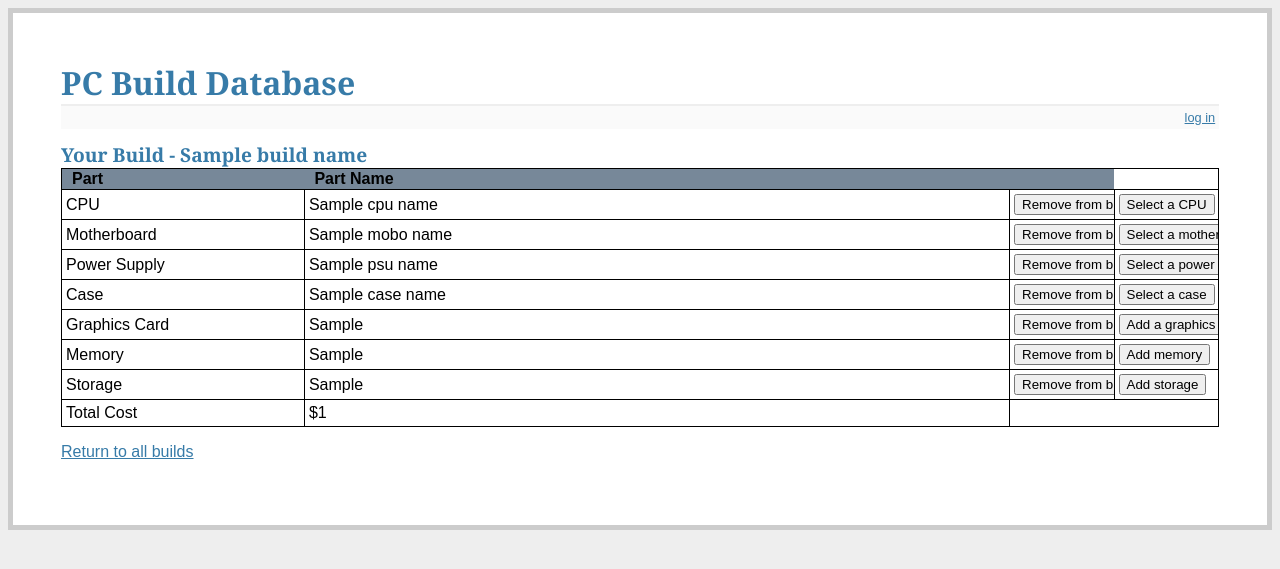
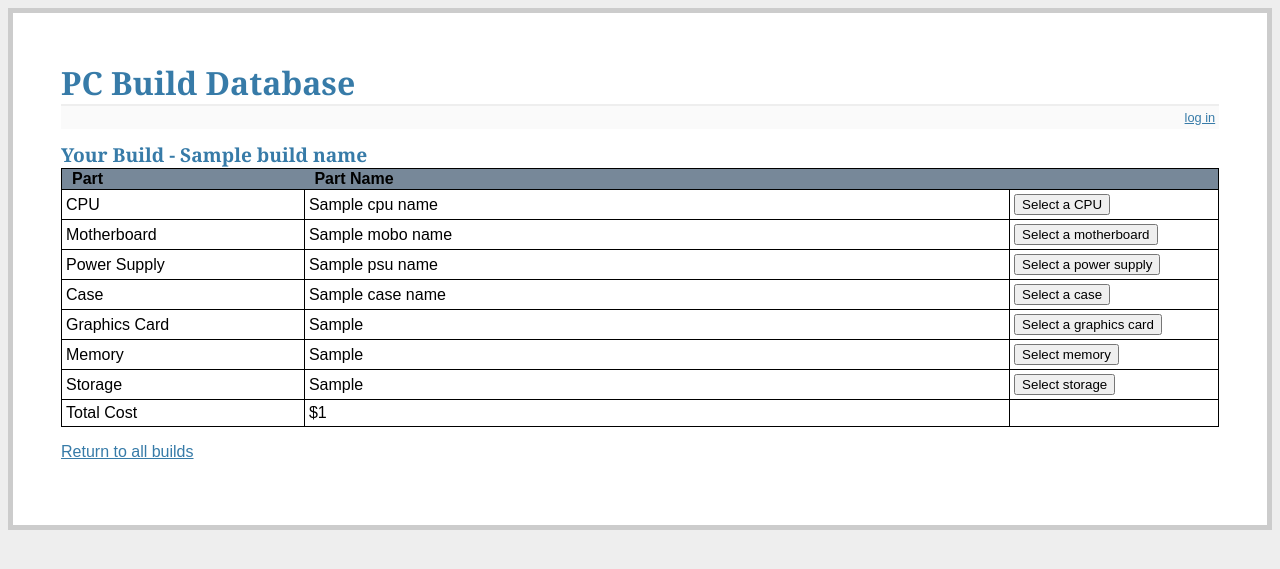
Before and after one commit to btsaubt/pc-build-db, a Flask app: template templates/current_build.html in a window 1280 px wide. Shown: the top 569 px of the page. Run offline with Flask 2, Linux system fonts and the light colour scheme; the template is opened without the code that fills it: most values are stand-ins (such as "Sample title", 1, 10 or a date in 2020); parts of the project's set-up code (start-up, migrations or seed data) failed here and were passed over.

Commit message:
rollback

```diff
--- a/templates/current_build.html
+++ b/templates/current_build.html
@@ -24,7 +24,7 @@ td {
 }
 
 #smaller{
-  font-size: smaller;
+  font-size: ;
 }
 
 #container {
@@ -47,122 +47,40 @@ td {
         <th style="width:20%;">Part</th> <th style="width:60%;"> Part Name </th> <th> </th>
       </tr>
       <tr>
-        <td class="smaller">CPU</td>
-        <td>{{cpu_name}}</td>
-        <td>
-          {% if cpu_name != "No CPU selected" %}
-            <form method="GET" action="{{ url_for('remove_cpu') }}"><input type="submit" value="Remove from build"></form>
-          {% endif %}
-        </td>
-        <td><form method="GET" action="{{ url_for('cpu_index') }}"><input type="submit" value="Select a CPU"></form></td>
-      </tr>
-
-      <tr>
-        <td class="smaller">Motherboard</td>
-        <td>{{mobo_name}}</td>
-        <td>
-          {% if mobo_name != "No motherboard selected" %}
-            <form method="GET" action="{{ url_for('remove_mobo') }}"><input type="submit" value="Remove from build"></form>
-          {% endif %}
-        </td>
-        <td><form method="GET" action="{{ url_for('motherboard_index') }}"><input type="submit" value="Select a motherboard"></form></td>
-      </tr>
-
-      <tr>
-        <td class="smaller">Power Supply</td>
-        <td>{{psu_name}}</td>
-        <td>
-          {% if psu_name != "No power supply selected" %}
-            <form method="GET" action="{{ url_for('remove_psu') }}"><input type="submit" value="Remove from build"></form>
-          {% endif %}
-        </td>
-        <td><form method="GET" action="{{ url_for('psu_index') }}"><input type="submit" value="Select a power supply"></form></td>
+        <td class="smaller">CPU</td> <td>{{cpu_name}}</td> <td><form method="GET" action="{{ url_for('cpu_index') }}"><input type="submit" value="Select a CPU"></form></td>
       </tr>
       <tr>
-        <td class="smaller">Case</td>
-        <td>{{case_name}}</td>
-        <td>
-          {% if case_name != "No case selected" %}
-            <form method="GET" action="{{ url_for('remove_case') }}"><input type="submit" value="Remove from build"></form>
-          {% endif %}
-        </td>
-        <td><form method="GET" action="{{ url_for('case_index') }}"><input type="submit" value="Select a case"></form></td>
+        <td class="smaller">Motherboard</td> <td>{{mobo_name}}</td> <td><form method="GET" action="{{ url_for('motherboard_index') }}"><input type="submit" value="Select a motherboard"></form></td>
       </tr>
-
-      {% for gpu_n, gpu_i in gpu_name %}
-        {% if loop.index == 1 %}
+      <tr>
+        <td class="smaller">Power Supply</td> <td>{{psu_name}}</td> <td><form method="GET" action="{{ url_for('psu_index') }}"><input type="submit" value="Select a power supply"></form></td>
+      </tr>
+      <tr>
+        <td class="smaller">Case</td> <td>{{case_name}}</td> <td><form method="GET" action="{{ url_for('case_index') }}"><input type="submit" value="Select a case"></form></td>
+      </tr>
       <tr>
         <td class="smaller">Graphics Card</td>
-            <td>{{ gpu_n }}</td>
-            <td>
-              {% if gpu_n != "No graphics card selected" %}
-                <form method="POST" action="{{ url_for('remove_gpu') }}"><input type="submit" value="Remove from build"><input value = "{{gpu_i}}" type="hidden" name="gpu_id"></form>
-              {% endif %}
-            </td>
-            <td><form method="GET" action="{{ url_for('gpu_index') }}"><input type="submit" value="Add a graphics card"></form></td>
+        <td>{% for gpu_n in gpu_name %}
+          {{gpu_n}}
+        {% endfor %}</td>
+        <td><form method="GET" action="{{ url_for('gpu_index') }}"><input type="submit" value="Select a graphics card"></form></td>
       </tr>
-        {% else %}
-          <tr>
-            <td></td>
-            <td>gpu_n</td>
-            <td>
-              <form method="POST" action="{{ url_for('remove_gpu') }}"><input type="submit" value="Remove from build"><input value = "{{gpu_i}}" type="hidden" name="gpu_id"></form>
-            </td>
-            <td></td>
-          </tr>
-        {% endif %}
-      {% endfor %}
-
-      {% for mem_n, mem_i in mem_name %}
-        {% if loop.index == 1 %}
       <tr>
         <td class="smaller">Memory</td>
-            <td>{{ mem_n }}</td>
-            <td>
-              {% if mem_n != "No memory selected" %}
-                <form method="POST" action="{{ url_for('remove_mem') }}"><input type="submit" value="Remove from build"><input value = "{{mem_i}}" type="hidden" name="mem_id"></form>
-              {% endif %}
-            </td>
-            <td><form method="GET" action="{{ url_for('memory_index') }}"><input type="submit" value="Add memory"></form></td>
+        <td>{% for mem_n in mem_name %}
+          {{mem_n}}
+        {% endfor %}</td>
+        <td><form method="GET" action="{{ url_for('memory_index') }}"><input type="submit" value="Select memory"></form></td>
       </tr>
-        {% else %}
-          <tr>
-            <td></td>
-            <td>mem_n</td>
-            <td>
-              <form method="POST" action="{{ url_for('remove_mem') }}"><input type="submit" value="Remove from build"><input value = "{{mem_i}}" type="hidden" name="mem_id"></form>
-            </td>
-            <td></td>
-          </tr>
-        {% endif %}
-      {% endfor %}
-
-      {% for sto_n, sto_i in sto_name %}
-        {% if loop.index == 1 %}
       <tr>
         <td class="smaller">Storage</td>
-            <td>{{ sto_n }}</td>
-            <td>
-              {% if sto_n != "No storage selected" %}
-                <form method="POST" action="{{ url_for('remove_sto') }}"><input type="submit" value="Remove from build"><input value = "{{sto_i}}" type="hidden" name="sto_id"></form>
-              {% endif %}
-            </td>
-            <td><form method="GET" action="{{ url_for('storage_index') }}"><input type="submit" value="Add storage"></form></td>
+        <td>{% for sto_n in sto_name %}
+          {{sto_n}}
+        {% endfor %}</td>
+        <td><form method="GET" action="{{ url_for('storage_index') }}"><input type="submit" value="Select storage"></form></td>
       </tr>
-        {% else %}
       <tr>
-            <td></td>
-            <td>sto_n</td>
-            <td>
-              <form method="POST" action="{{ url_for('remove_sto') }}"><input type="submit" value="Remove from build"><input value = "{{sto_i}}" type="hidden" name="sto_id"></form>
-            </td>
-            <td></td>
-          </tr>
-        {% endif %}
-      {% endfor %}
-
-      <tr>
-        <td style="font: italic bold 15px">Total Cost</td> <td>${{total_cost}}</td>
+        <td class="smaller">Total Cost</td> <td>${{total_cost}}</td>
       </tr>
     </table>
   </div>
```
Lines whose indentation alone changed are shown as unchanged.
